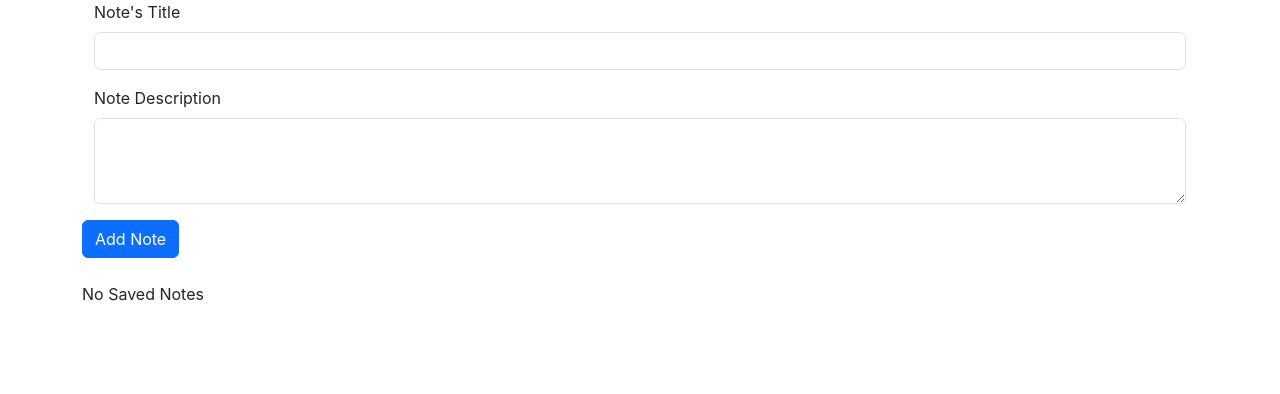
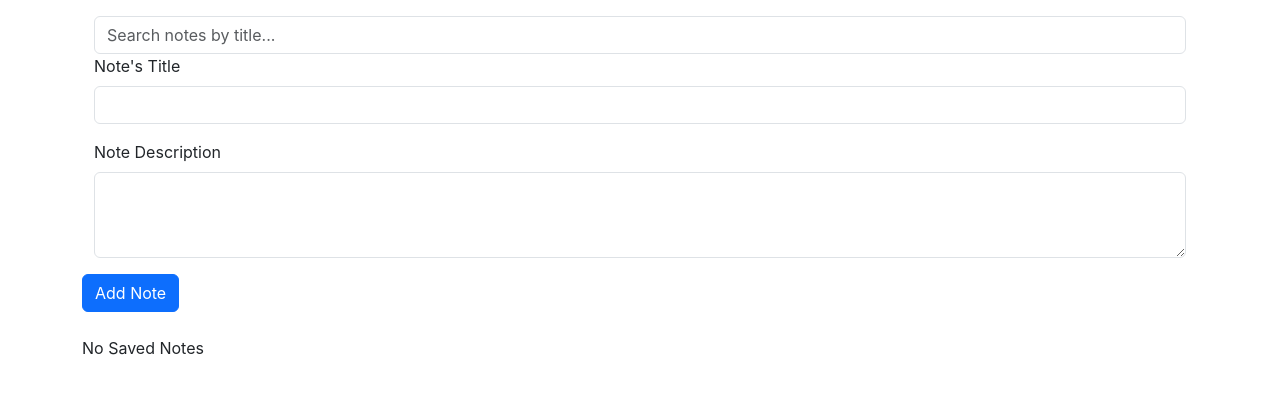
Before and after one commit to emraan-abbas/myNotesApp, a React (Create React App) app: page / in a window 1280 px wide. Shown: the top 394 px of the page. Built offline with nearby package versions, Linux system fonts and the light colour scheme.

Commit message:
searching added

```diff
--- a/src/App.js
+++ b/src/App.js
@@ -8,6 +8,11 @@ function App() {
     const savedNotes = localStorage.getItem('notes');
     return savedNotes ? JSON.parse(savedNotes) : []
   })
+
+  const [searchText, setSearchText] = useState('')
+  const filteredNotes = notes.filter(note =>
+    note.title.toLowerCase().includes(searchText.toLowerCase())
+  );
 
   const addNote = (noteData) => {
     const updatedNotes = [...notes, noteData]
@@ -32,8 +37,19 @@ function App() {
 
   return (
     <>
+    <div className="container">
+        <div className="container mt-3">
+          <input
+            type="text"
+            className="form-control"
+            placeholder="Search notes by title..."
+            value={searchText}
+            onChange={(e) => setSearchText(e.target.value)}
+          />
+        </div>
+    </div>
       <NotesForm addNote={addNote} />
-      <NoteList notes={notes} deleteNote={deleteNote} updateNote={updateNote} />
+      <NoteList notes={filteredNotes} deleteNote={deleteNote} updateNote={updateNote} />
     </>
   );
 }
```
